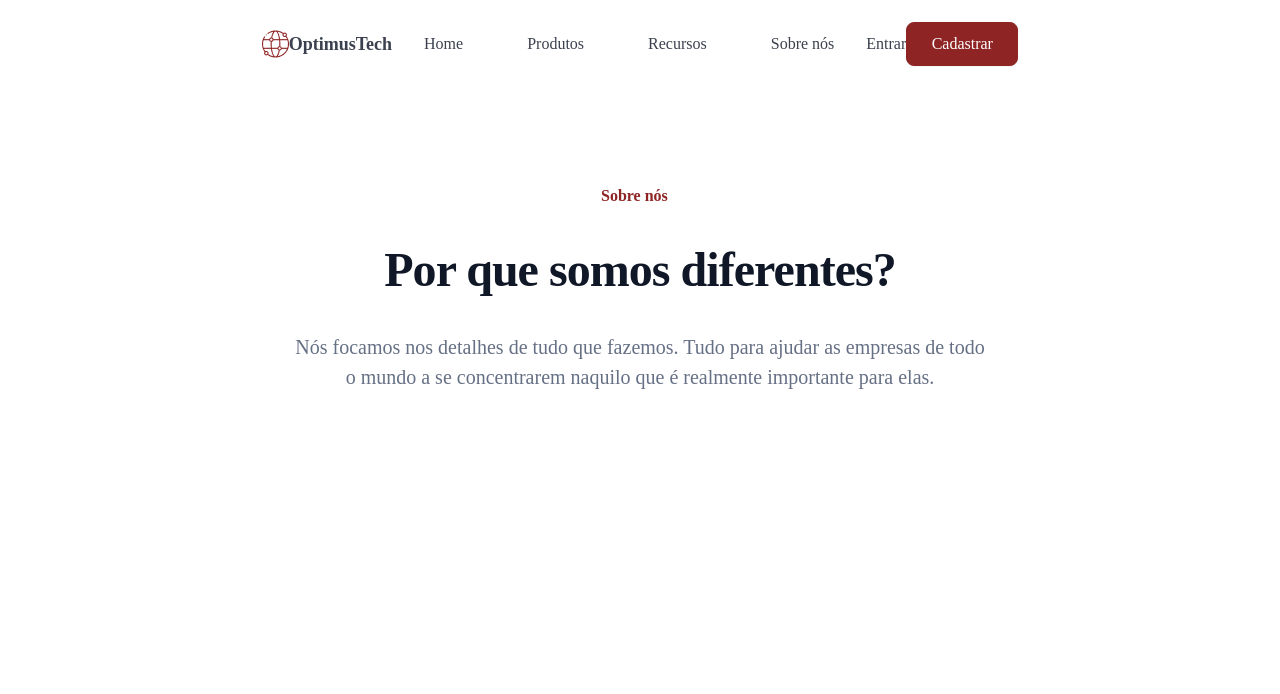
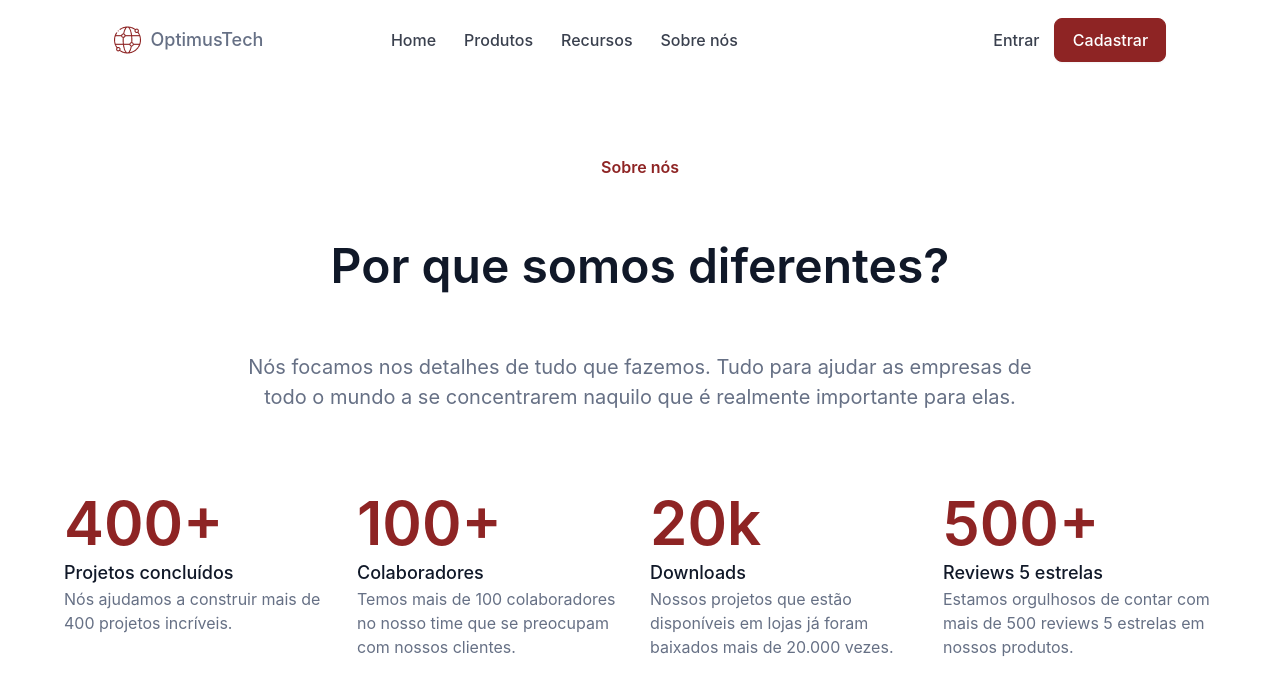
Before and after one commit to Lgbarros/Optimus-Tech, a plain HTML site: page index.html in a window 1280 px wide. Drawn offline with Linux system fonts and the light colour scheme; a web font is replaced by a local one.

Commit message:
Menu, Banner, Metrics sessions

```diff
--- a/css/style.css
+++ b/css/style.css
@@ -1,13 +1,13 @@
-@font-face {
-    font-family: 'Inter';
-    src: url();
+@import url('https://rsms.me/inter/inter.css');
+html { font-family: 'Inter', sans-serif; }
+@supports (font-variation-settings: normal) {
+  html { font-family: 'Inter var', sans-serif; }
 }
 
-.p {
-    color: #3A404E;
-    font-weight: 500;
-    font-size: 16px;
-    line-height: 24px;
+body {
+    font-family: 'Inter';
+    font-style: normal;
+    margin: 0;
 }
 
 a {
@@ -16,6 +16,72 @@ a {
     font-weight: 500;
     font-size: 16px;
     line-height: 24px;
+}
+
+p {
+    font-weight: 400;
+    font-size: 16px;
+    line-height: 24px;
+    color: #667085;
+}
+
+/* HEADER */
+
+.container {
+    display: flex;
+    justify-content: space-evenly;
+    align-items: center;
+    height: 80px;
+}
+
+.logo {
+    display: flex;
+}
+
+.logo-img-text {
+    display: inline-flex;
+    align-items: center;
+}
+
+.logo-img {
+    padding-right: 10px;
+}
+
+.logo p {
+    font-weight: 500;
+    font-size: 18px;
+    line-height: 24px;
+}
+
+#nav {
+    margin-right: 10%;
+}
+
+#menu {
+    display: flex;
+    flex-direction: row;
+}
+
+#nav a:hover {
+    color: #8e2424;
+    font-weight: 600;
+}
+
+nav ul li {
+    display: flex;
+    padding: 0 14px;
+    font-weight: 500;
+    font-size: 16px;
+    line-height: 24px;
+}
+
+.login {
+    display: flex;
+    align-items: center;
+}
+
+.login-entrar {
+    padding-right: 15px;
 }
 
 button {
@@ -30,93 +96,77 @@ button {
     font-weight: 500;
 }
 
-p {
-    color: #3A404E;
-    font-weight: 500;
-    font-size: 16px;
-    line-height: 24px;
-}
+/* Banner */
 
-.header {
-    display: flex;
-    align-items: center;
-    padding: 0px;
-    flex-direction: row;
-    flex-wrap: wrap;
-    align-content: stretch;
-    justify-content: center;
-}
-
-.container {
-    display: flex;
-    flex-direction: row;
-    justify-content: space-between;
-    align-items: center;
-    padding: 0px 32px;
-}
-
-.logo {
-    display: flex;
-    justify-content: space-around;
-    align-items: center;
-    font-weight: 500;
-    font-size: 18px;
-    line-height: 24px;
-    text-decoration: none;
-    color: #3A404E;
-}
-
-#menu {
-    display: flex;
-    color: #3A404E;
-    padding-left: 0px;
-}
-
-#menu li {
-    padding: 32px;
-}
-
-#login {
-    display: flex;
-    align-items: center;
-    padding: 48px;
-}
-
-#sobre {
-    margin: 0px auto;
-    width: 791;
+.container-about {
     height: 407px;
     display: flex;
     flex-direction: column;
-    align-items: center;
-    padding: 96px 0px;
+    justify-content: center;
+    text-align: center;
+    gap: 24px;
 }
 
-.titulo-sobre {
-    font-style: normal;
+.container-about .title-about {
     font-weight: 600;
     font-size: 16px;
     line-height: 24px;
     color: #8E2424;
-    width: 78px;
-    height: 24px;
 }
 
-#sobre h1 {
-    font-style: normal;
+.container-about h1 {
     font-weight: 600;
     font-size: 48px;
     line-height: 60px;
-    letter-spacing: -0.02em;
     color: #101828;
 }
 
-.texto-sobre {
-    width: 691px;
-    height: 60px;
+.container-about p {
+    width: 791px;
+    margin: 0 auto;
+    text-align: center;
     font-weight: 400;
     font-size: 20px;
     line-height: 30px;
     color: #667085;
-    text-align: center;
 }
+
+/* METRICS  */
+
+#metrics {
+    padding: 0px 0px 96px;
+    gap: 64px;
+    height: 288px;
+}
+
+.container-metrics {
+    display: flex;
+    flex-direction: row;
+    align-items: start;
+    width: 90%;
+    margin: 0 auto;
+    height: 192px;
+    gap: 20px;
+    justify-content: space-around;
+}
+
+.container-metrics h2 {
+    color: #8E2424;
+    font-weight: 600;
+    font-size: 60px;
+    line-height: 72px;
+}
+
+.column {
+    width: 280px;
+    height: 168;
+    gap: 12px;
+}
+
+.text-column {
+    font-weight: 500;
+    font-size: 18px;
+    line-height: 28px;
+    color: #101828;
+    line-height: 28px;
+}
--- a/index.html
+++ b/index.html
@@ -12,7 +12,12 @@
 <body>
     <header class="header">
         <div class="container">
-            <a href="#" class="logo"><img src="./img/logo.png"><h3>OptimusTech</h3></a>
+            <div class="logo">
+                <a href="#" class="logo-img-text">
+                    <img src="./img/logo.png" class="logo-img">
+                    <p>OptimusTech</p>
+                </a>
+            </div>
 
             <nav id="nav">
                 <ul id="menu">
@@ -23,22 +28,49 @@
                 </ul>
             </nav>
 
-
-            <a href="#">Entrar</a>
-            <a href="#"><button>Cadastrar</button></a>
+            <div class="login">
+                <a href="#" class="login-entrar">Entrar</a>
+                <a href="#"><button>Cadastrar</button></a>
+            </div>
         </div>
 
     </header>
 
     <main>
-        <section id="sobre">
-            <p class="titulo-sobre">Sobre nós</p>
-            <h1>Por que somos diferentes?</h1>
-            <p class="texto-sobre">Nós focamos nos detalhes de tudo que fazemos. Tudo para ajudar as empresas de todo o mundo a se concentrarem naquilo que é realmente importante para elas.</p>
+        <section id="about">
+            <div class="container-about">
+                <p class="title-about">Sobre nós</p>
+                <h1>Por que somos diferentes?</h1>
+                <p>Nós focamos nos detalhes de tudo que fazemos. Tudo para ajudar as empresas de todo o mundo a se concentrarem naquilo que é realmente importante para elas.</p>
+            </div>
         </section>
 
-        <section id="metricas">
+        <section id="metrics">
+            <div class="container-metrics">
+                <div class="column">
+                    <h2 class="title-column">400+</h2>
+                    <p class="text-column">Projetos concluídos</p>
+                    <p>Nós ajudamos a construir mais de 400 projetos incríveis.</p>
+                </div>
 
+                <div class="column">
+                    <h2 class="title-column">100+</h2>
+                    <p class="text-column">Colaboradores</p>
+                    <p>Temos mais de 100 colaboradores no nosso time que se preocupam com nossos clientes.</p>
+                </div>
+
+                <div class="column">
+                    <h2 class="title-column">20k</h2>
+                    <p class="text-column">Downloads</p>
+                    <p>Nossos projetos que estão disponíveis em lojas já foram baixados mais de 20.000 vezes.</p>
+                </div>
+
+                <div class="column">
+                    <h2 class="title-column">500+</h2>
+                    <p class="text-column">Reviews 5 estrelas</p>
+                    <p>Estamos orgulhosos de contar com mais de 500 reviews 5 estrelas em nossos produtos.</p>
+                </div>
+            </div>
         </section>
 
         <section id="vagas">
```
